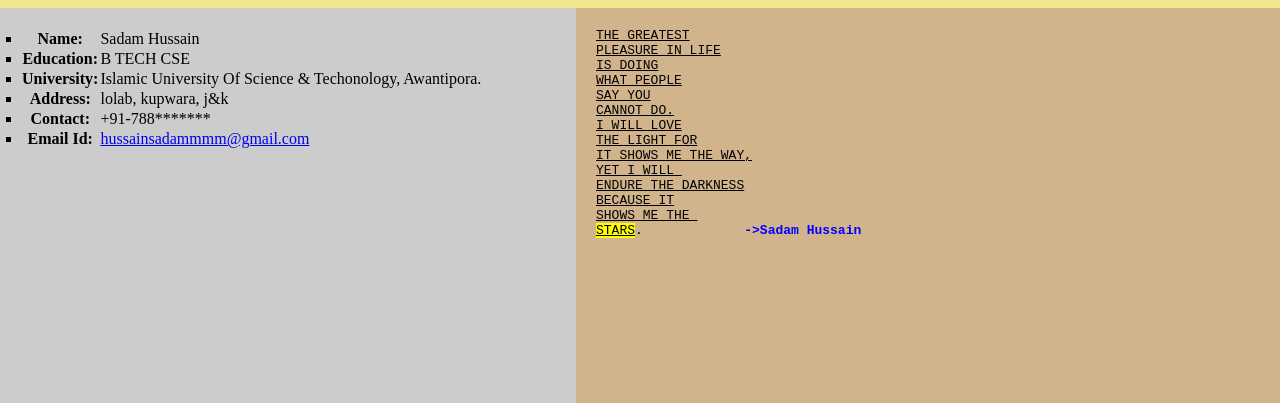
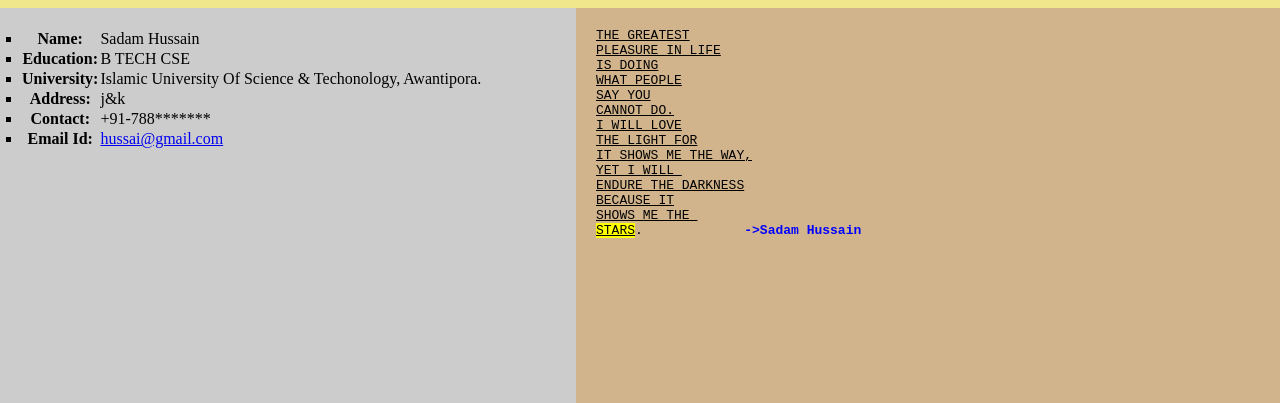
Before and after one commit to Sadam452/web_development, a plain HTML site: page sadam.html in a window 1280 px wide. Shown: the part 397-800 px from the top of the page. Drawn offline with Linux system fonts and the light colour scheme; a script that the page names is missing.

Commit message:
Update sadam.html

```diff
--- a/sadam.html
+++ b/sadam.html
@@ -205,7 +205,7 @@ return m;
 <span>You Are Here:: Home</span>
 <span id="tim"></span>
 </div>
-<marquee behavior="scroll" scrollamount="5"direction="left"><span id="new"><sup>NEW</sup></span><span>Welcome dear visitor, explore all you want!</span></marquee>
+<marquee behavior="scroll" scrollamount="5"direction="left"><span id="new"><sup>NEW</sup></span><span>Development in progress, meanwhile explore other things!</span></marquee>
 <p><img id="images" width="300px" height="300px"alt="Image is missing!"></p>
 <header>
 <p class="aboutSH">About Sadam Hussain</p>
@@ -222,12 +222,12 @@ return m;
 <th><li>University:</li> </th> <td> Islamic University Of Science & Techonology, Awantipora.</td>
 </tr>
 <tr>
-<th><li>Address:</li></th> <td> lolab, kupwara, j&k</td>
+<th><li>Address:</li></th> <td> j&k</td>
 </tr>
 <tr>
 <th><li>Contact: </li></th> <td> +91-788*******</td>
 </tr>
-<tr><th> <li>Email Id:</li></th><td> <a href="mailto:hu55ainsadammmm@gmail.com"/> hussainsadammmm@gmail.com</a></td></li>
+<tr><th> <li>Email Id:</li></th><td> <a href="mailto:mm@gmail.com"/> hussai@gmail.com</a></td></li>
 </table>
 </ul>
 </nav>
```
